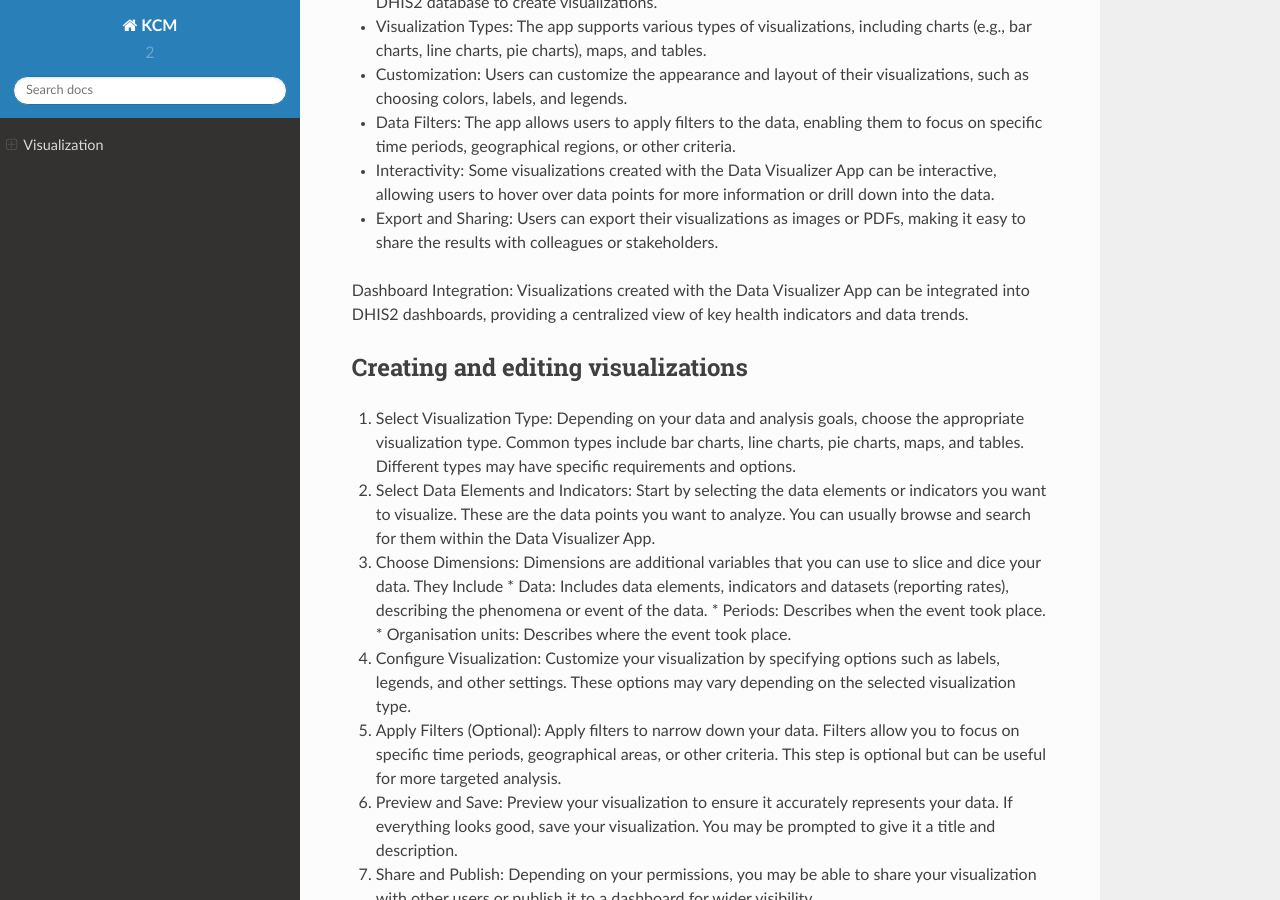
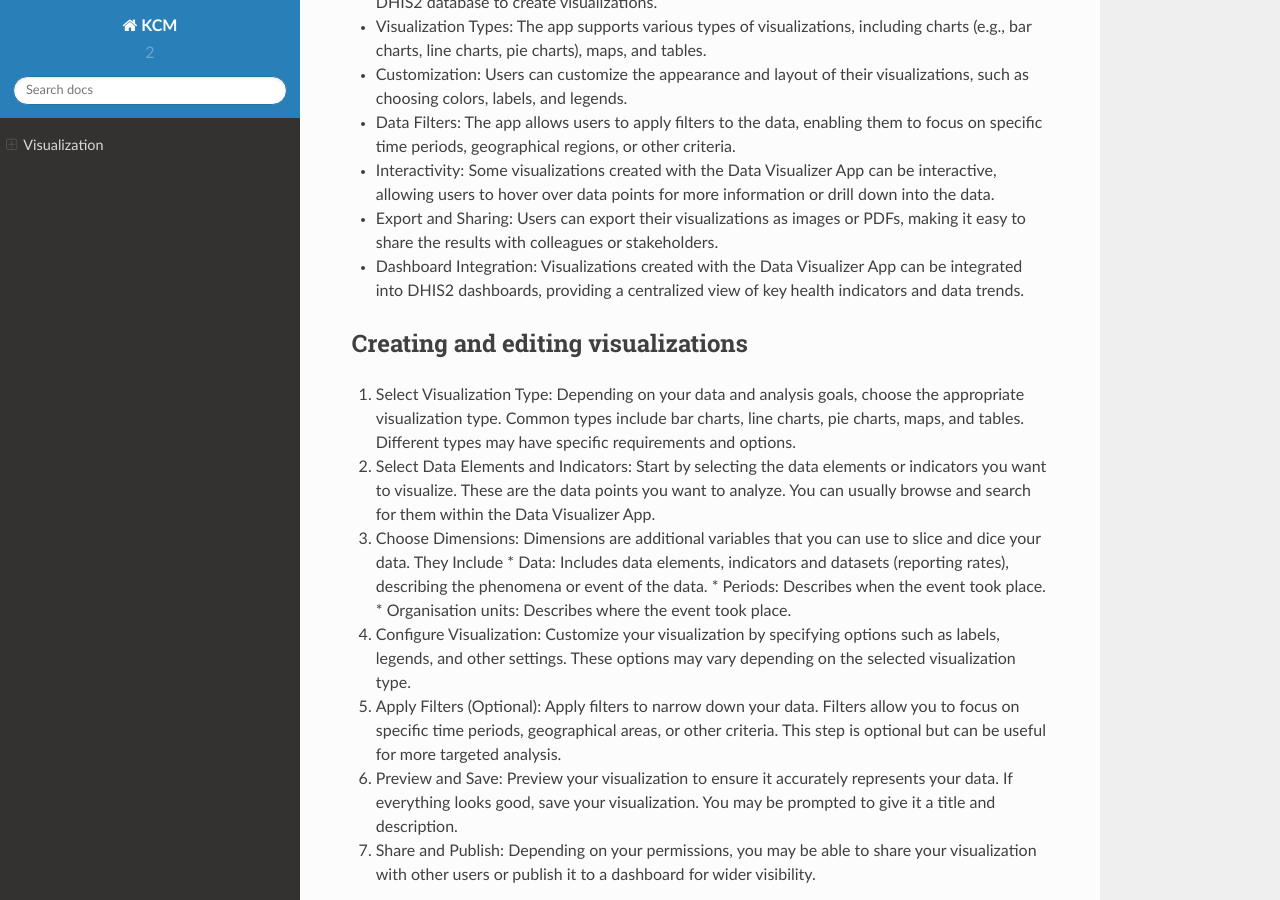
Before and after one commit to karahmogaka/KCM-Doc, a Sphinx documentation site: the page built from source/visualization.rst, in a window 1280 px wide and 900 px high, scrolled down 377 px. Built offline with Sphinx 7.4.7 and the Read the Docs theme 2.0.0, drawn with Linux system fonts in a browser that asks for light colours.

```diff
--- a/source/visualization.rst
+++ b/source/visualization.rst
@@ -14,7 +14,7 @@ Key features and functions of the Data Visualizer App:
 * Data Filters: The app allows users to apply filters to the data, enabling them to focus on specific time periods, geographical regions, or other criteria.
 * Interactivity: Some visualizations created with the Data Visualizer App can be interactive, allowing users to hover over data points for more information or drill down into the data.
 * Export and Sharing: Users can export their visualizations as images or PDFs, making it easy to share the results with colleagues or stakeholders.
-Dashboard Integration: Visualizations created with the Data Visualizer App can be integrated into DHIS2 dashboards, providing a centralized view of key health indicators and data trends.
+* Dashboard Integration: Visualizations created with the Data Visualizer App can be integrated into DHIS2 dashboards, providing a centralized view of key health indicators and data trends.
 
 
 Creating and editing visualizations
```
